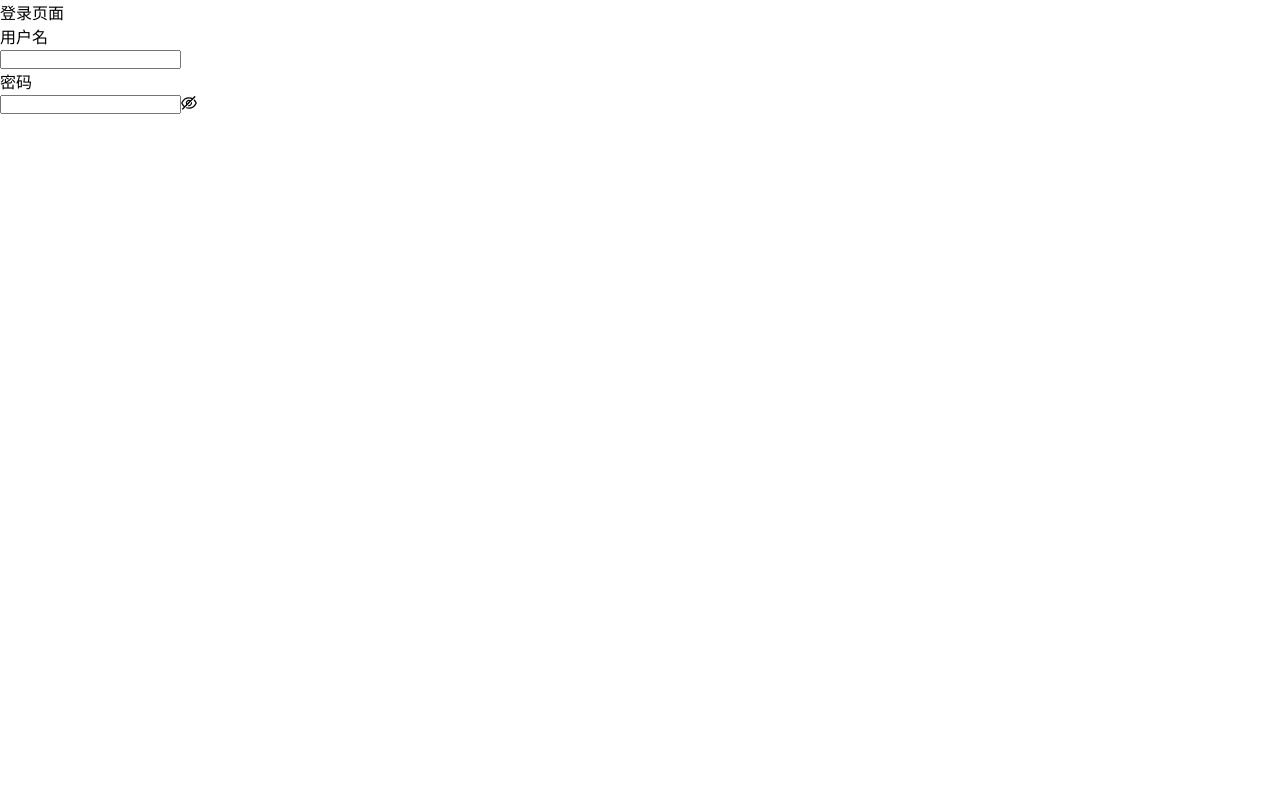
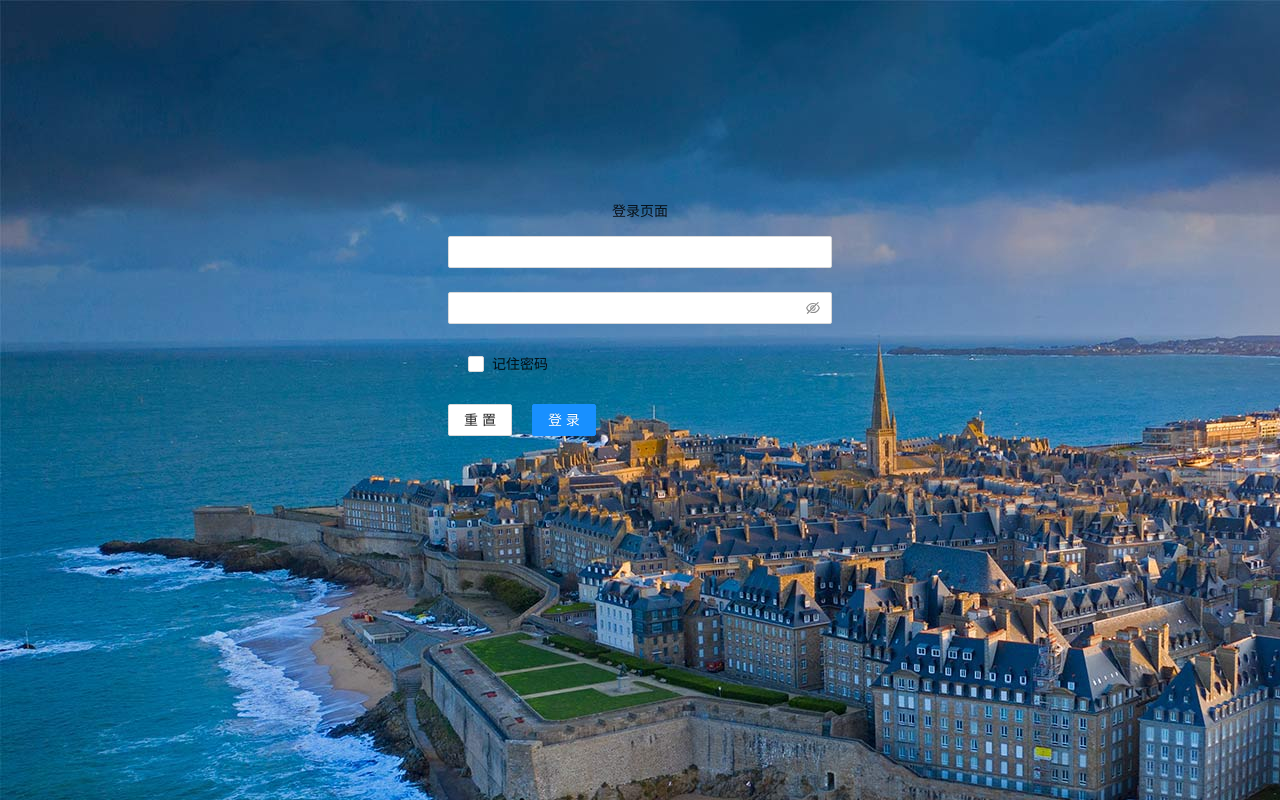
Before and after one commit to DogHuan/react-admin-system, a React (Create React App) app in the folder admin-system/: page / in a window 1280 px wide. Built offline with nearby package versions, Linux system fonts and the light colour scheme.

Commit message:
登录页面的初始化账号密码等组件的添加

```diff
--- a/admin-system/src/App.css
+++ b/admin-system/src/App.css
@@ -1,3 +1,5 @@
+@import '~antd/dist/antd.css';
+
 .App {
   text-align: center;
 }
--- /dev/null
+++ b/admin-system/src/Login/index.css
@@ -0,0 +1,11 @@
+.login{
+    height: 100%;
+    width: 100%;
+    background-image: url('../Image/background-3.jpg');
+    background-repeat: no-repeat;
+    background-size: 100% 100% cover;
+}
+.loginForm{
+   padding-top: 200px;
+
+}
--- a/admin-system/src/Login/index.js
+++ b/admin-system/src/Login/index.js
@@ -1,6 +1,6 @@
 import React, { Component } from "react";
-import { Form, Input, Button, Select } from 'antd';
-// import './index.css'
+import { Form, Input, Button, Select, Checkbox } from 'antd';
+import './index.css'
 export default class Login extends Component {
   constructor(props) {
     super(props)
@@ -9,11 +9,15 @@ export default class Login extends Component {
     return (
       <div className="login">
         <div className="loginForm">
-         <p>登录页面</p>
-          <Form name="control-hooks" >
+          <p style={{ textAlign: "center"}}>登录页面</p>
+          <Form name="login-hooks"
+            style={{
+              margin:"auto",
+              width:"30%"
+            }}
+            >
             <Form.Item
               name="username"
-              label="用户名"
               rules={[
                 {
                   required: true,
@@ -21,9 +25,9 @@ export default class Login extends Component {
               ]}
             >
               <Input />
-              <Form.Item
+            </Form.Item>
+            <Form.Item
               name="password"
-              label="密码"
               rules={[
                 {
                   required: true,
@@ -31,7 +35,21 @@ export default class Login extends Component {
               ]}
             >
               <Input.Password />
-              </Form.Item>
+            </Form.Item>
+            <Form.Item name="remember" valuePropName="checked" style={{
+              marginLeft:20
+            }}>
+              <Checkbox >
+                记住密码</Checkbox>
+            </Form.Item>
+            <Form.Item>
+              <Button htmlType="button"
+                style={{
+                  marginRight: 20
+                }}>
+                重置</Button>
+              <Button type='primary' htmlType="submit">
+                登录</Button>
             </Form.Item>
           </Form>
         </div>
```
Also changed, not shown: admin-system/src/Image/background-3.jpg (added).
